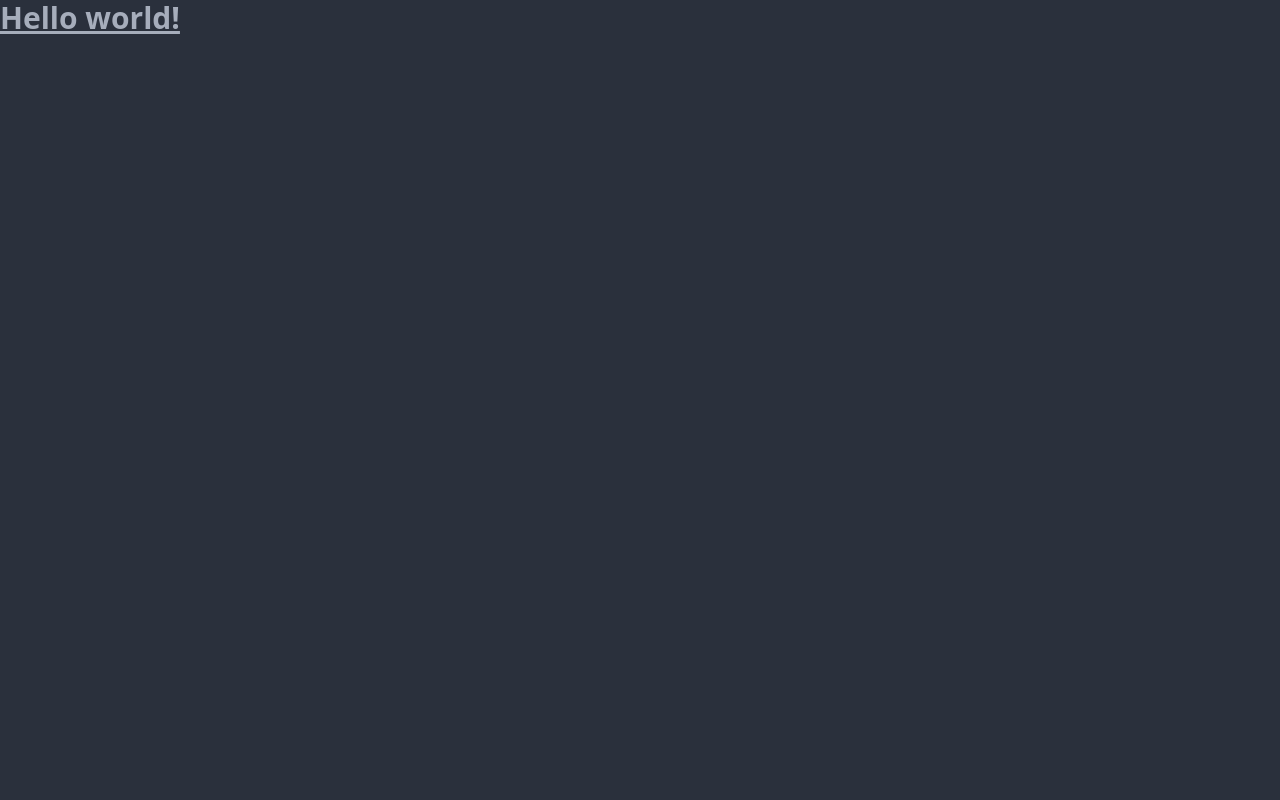
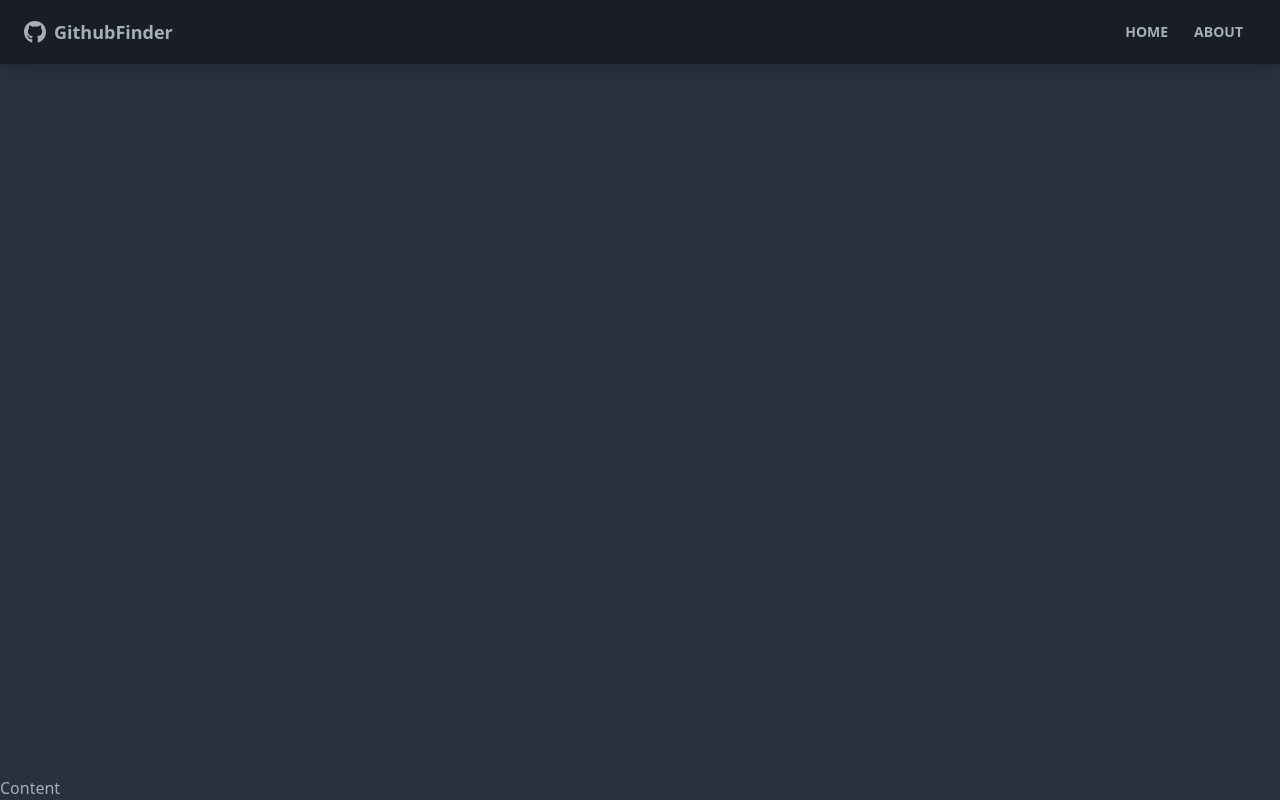
Before and after one commit to TrungNguyen1409/github-finder, a React (Create React App) app: page / in a window 1280 px wide. Built offline with nearby package versions, Linux system fonts and the light colour scheme.

Commit message:
initialize Navbar

```diff
--- a/package.json
+++ b/package.json
@@ -9,6 +9,9 @@
     "daisyui": "^2.24.0",
     "react": "^18.2.0",
     "react-dom": "^18.2.0",
+    "react-icon": "^1.0.0",
+    "react-icons": "^4.4.0",
+    "react-router-dom": "^6.3.0",
     "react-scripts": "5.0.1",
     "web-vitals": "^2.1.4"
   },
--- a/src/App.js
+++ b/src/App.js
@@ -1,11 +1,16 @@
-
+import {BrowserRouter as Router, Route} from 'react-router-dom'
+import Navbar from './components/layout/Navbar';
 function App() {
   return (
-    <div>
-      <h1 className="text-3xl font-bold underline">Hello world!</h1>
+    <Router>
 
+      <div className='flex flex-col justify-between h-screen'>
+      <Navbar></Navbar>
+      <main> Content</main>
 
-    </div>
+      </div>
+
+    </Router>
 
   );
 }
--- /dev/null
+++ b/src/components/layout/Navbar.jsx
@@ -0,0 +1,37 @@
+import React from 'react'
+import {FaGithub} from 'react-icons/fa'
+import {Link} from 'react-router-dom'
+import PropTypes from 'prop-types'
+
+function Navbar({title}) {
+  return (
+    <nav className='navbar mb-12 shadow-lg bg-neutral text-neutral-content'>
+      <div className="container mx-auto">
+        <div className="flex-none px-2 mx-2">
+          <FaGithub className='inline pr-2 text-3xl'></FaGithub>
+          <Link to='/' className='text-lg font-bold align-middle'>{title}</Link>
+
+        </div>
+
+        <div className="flex-1 px-2 mx-2">
+          <div className="flex justify-end">
+            <Link to='/' className='btn btn-ghost btn-sm rounded-btn'>Home</Link>
+            <Link to='/about' className='btn btn-ghost btn-sm rounded-btn'>About</Link>
+
+          </div>
+        </div>
+      </div>
+
+    </nav>
+  )
+}
+
+Navbar.defaultProps = {
+  title: 'GithubFinder',
+}
+
+Navbar.propTypes = {
+  title: PropTypes.string
+}
+
+export default Navbar
```
Also changed, not shown: 1 other file (tests, documents, lock files or other folders).
